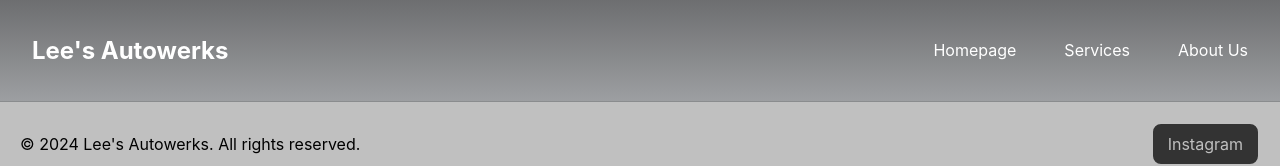
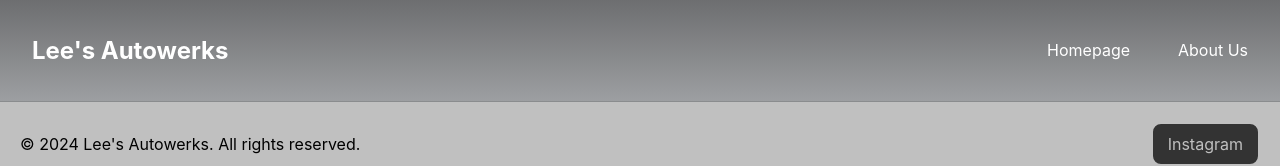
Before and after one commit to oleg07010/lee-autowerks, a React (Create React App) app: page /services in a window 1280 px wide. Shown: the top 166 px of the page. Built offline with nearby package versions, Linux system fonts and the light colour scheme.

Commit message:
removed services page

```diff
--- a/src/App.js
+++ b/src/App.js
@@ -16,7 +16,6 @@ function App() {
 
           <Routes>
             <Route path='/' element={<Home/>} />
-            <Route path='/services' element={<Services/>} />
             <Route path='/about-us' element={<AboutUs/>} />
           </Routes>
 
--- a/src/components/Navbar/Navbar.js
+++ b/src/components/Navbar/Navbar.js
@@ -28,9 +28,6 @@ export const NavBar = () => {
                     <NavLink className="nav-link" to="/" onClick={toggleMenu}>Homepage</NavLink>
                 </li>
                 <li>
-                    <NavLink className="nav-link" to="/services" onClick={toggleMenu}>Services</NavLink>
-                </li>
-                <li>
                     <NavLink className="nav-link" to="/about-us" onClick={toggleMenu}>About Us</NavLink>
                 </li>
             </ul>
--- a/src/pages/Services.js
+++ /dev/null
@@ -1,10 +0,0 @@
-import React from 'react'
-import Calendar from '../components/Calendar/Calendar';
-
-const Services = () => {
-    return (
-        <div><Calendar /></div>
-    )
-}
-
-export default Services;
```
